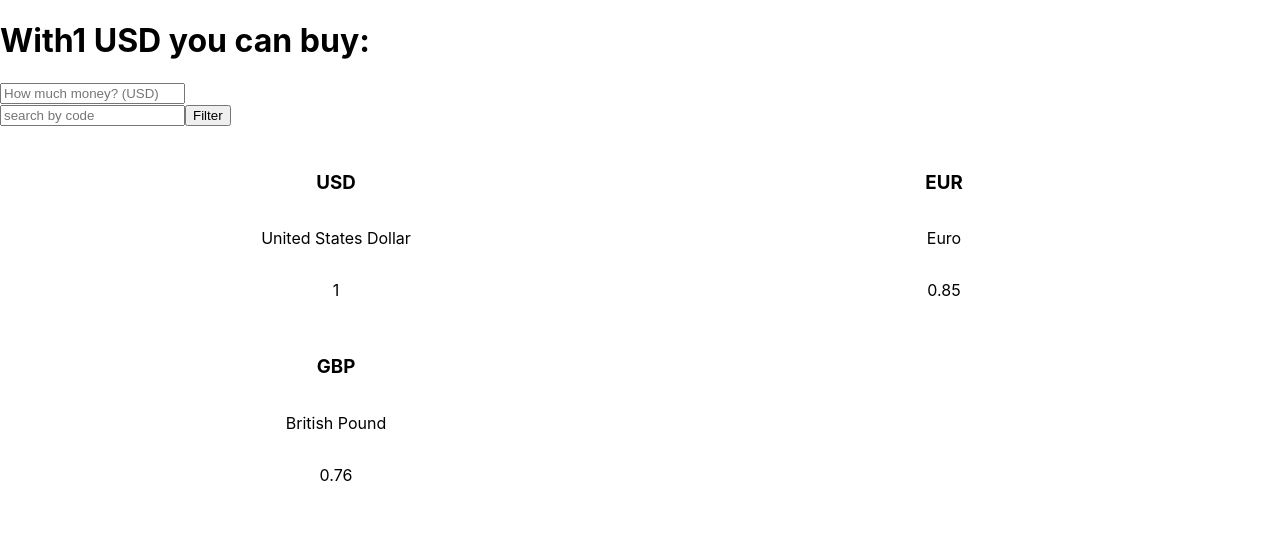
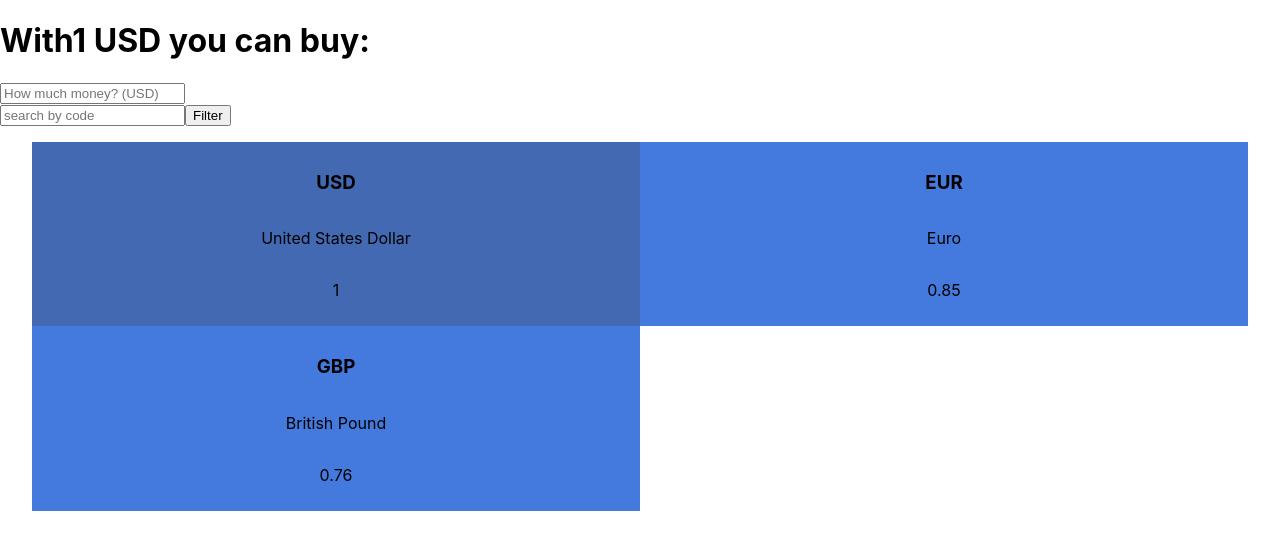
Before and after one commit to Alejandro-Bernal-M/my-currency, a React (Create React App) app: page / in a window 1280 px wide. Shown: the top 550 px of the page. Built offline with nearby package versions, Linux system fonts and the light colour scheme; no server answers.

Commit message:
togle colors

```diff
--- a/src/components/Currency.jsx
+++ b/src/components/Currency.jsx
@@ -1,8 +1,15 @@
 import PropTypes from 'prop-types';
 import { NavLink } from 'react-router-dom';
 
-const CurrencyComponent = ({ title, description, price }) => (
-  <div className="currency-data">
+const CurrencyComponent = (
+  {
+    title,
+    description,
+    price,
+    color,
+  },
+) => (
+  <div className={color === 1 || color === 4 ? 'currency-data color1' : 'currency-data color2'}>
     <NavLink
       to={title}
     >
@@ -17,6 +24,7 @@ CurrencyComponent.propTypes = {
   title: PropTypes.string.isRequired,
   description: PropTypes.string.isRequired,
   price: PropTypes.number,
+  color: PropTypes.number.isRequired,
 };
 
 CurrencyComponent.defaultProps = {
--- a/src/routes/Home.jsx
+++ b/src/routes/Home.jsx
@@ -40,6 +40,8 @@ const Home = () => {
     dispatch(changeMoney(e.target.value));
   };
 
+  let color = 0;
+
   return (
     <div className="App">
       <h1>
@@ -58,14 +60,21 @@ const Home = () => {
       </div>
       <div className="search-result" />
       <div className="currencies-holder">
-        {Object.keys(currencies).map((key) => (
+        {Object.keys(currencies).map((key) => {
+          color += 1;
+          if (color === 5) {
+            color = 1;
+          }
+          return (
             <CurrencyComponent
               key={key}
               title={key}
               description={currencies[key]}
               price={price[key] * money}
+              color={color}
             />
-        ))}
+          );
+        })}
       </div>
     </div>
   );
--- a/src/styles/App.css
+++ b/src/styles/App.css
@@ -1,5 +1,10 @@
 * {
   box-sizing: border-box;
+}
+
+:root {
+  --color-1: #4369b2;
+  --color-2: #447add;
 }
 
 .currencies-holder {
@@ -35,3 +40,11 @@
 .currency-data > a > p {
   text-align: center;
 }
+
+.color1 {
+  background-color: var(--color-1);
+}
+
+.color2 {
+  background-color: var(--color-2);
+}
```
Lines whose indentation alone changed are shown as unchanged.
